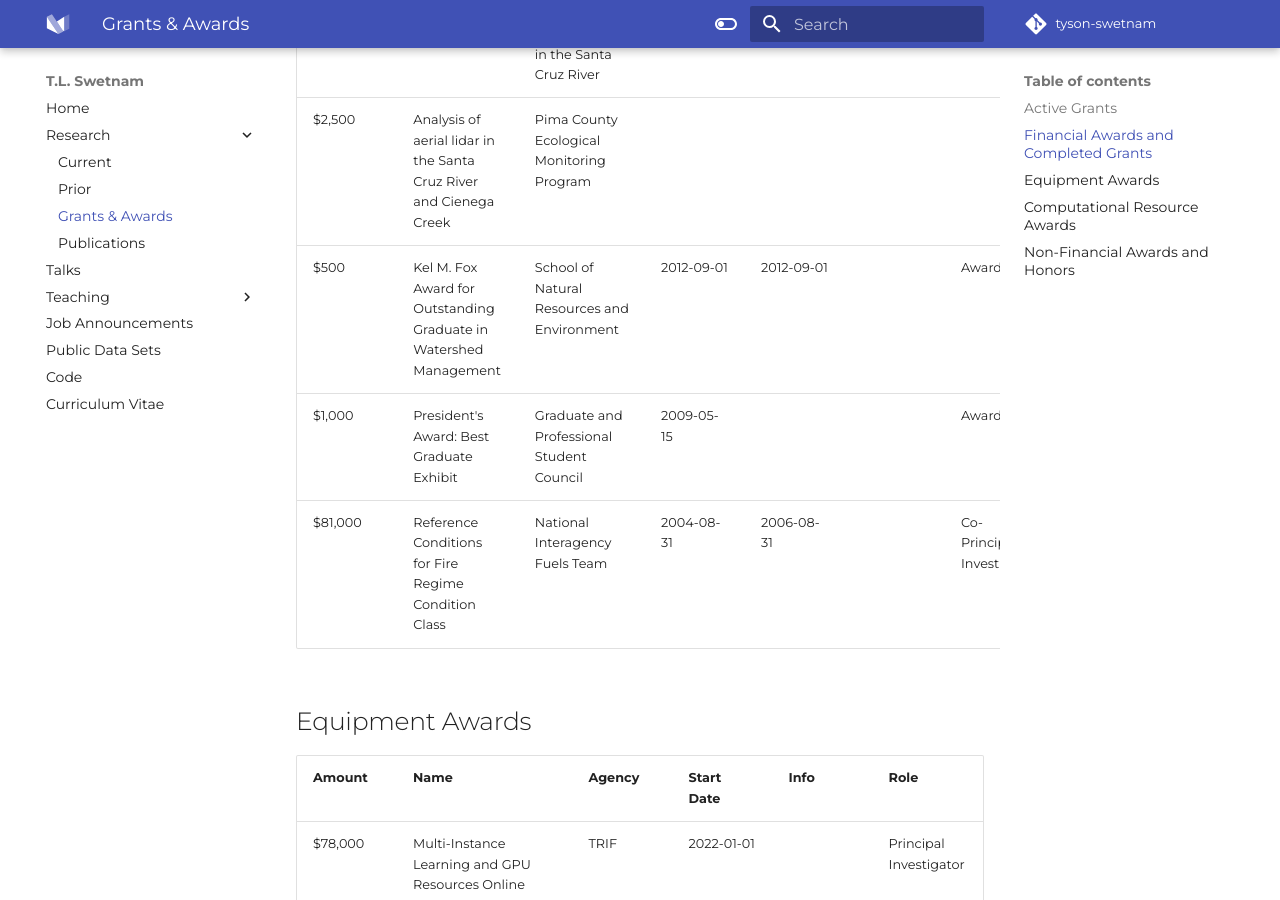
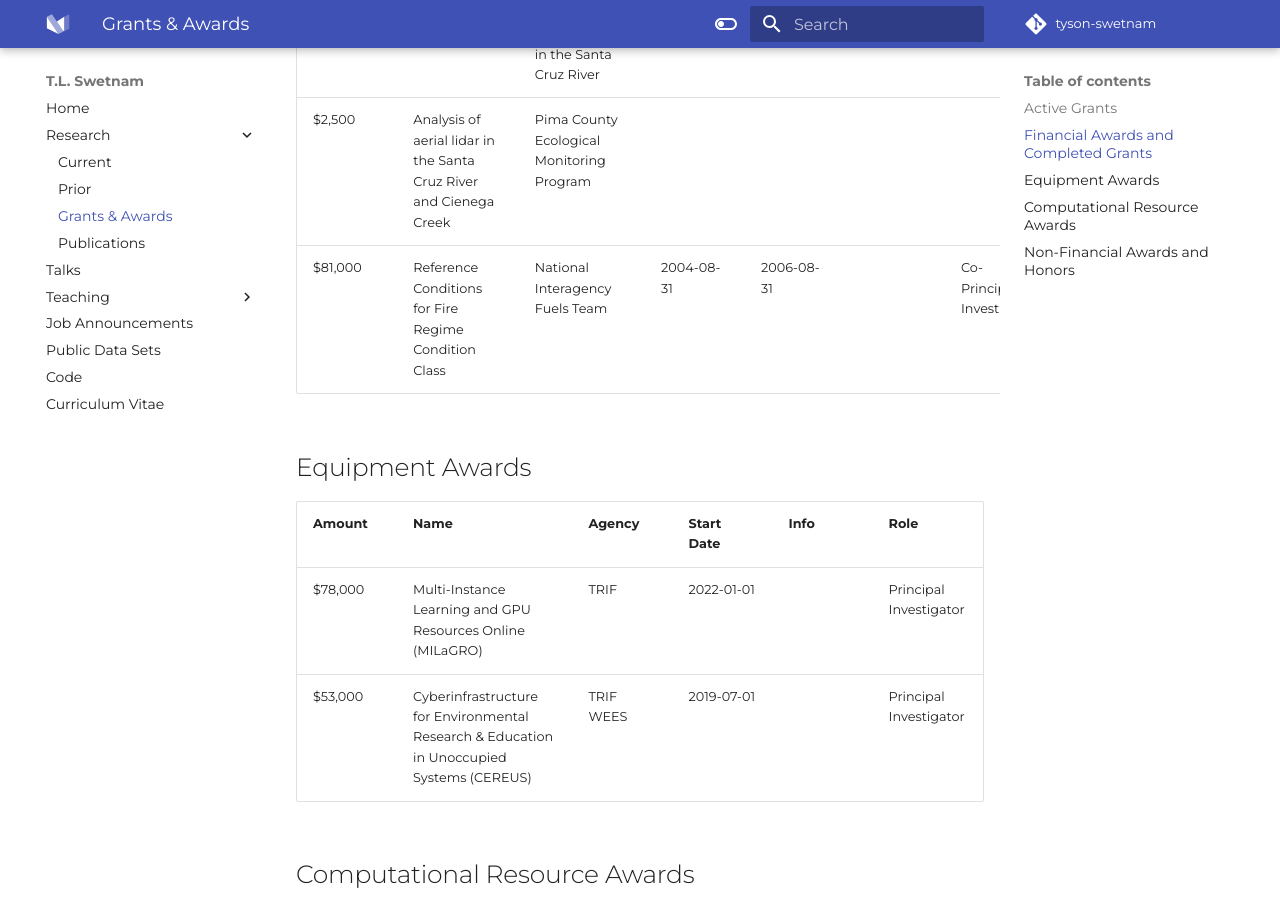
Before and after one commit to tyson-swetnam/new-website, an MkDocs documentation site: the page built from docs/awards.md, in a window 1280 px wide and 900 px high, scrolled down 2749 px. Built offline with MkDocs 1.6.1 and Material for MkDocs 9.7.7, drawn with Linux system fonts in a browser that asks for light colours; some web fonts are replaced; comment, search, counter and statistics services are not loaded; some of the changed text lies outside the part shown.

Commit message:
Update awards.md

```diff
--- a/docs/awards.md
+++ b/docs/awards.md
@@ -22,8 +22,6 @@
 | $449,025 | LTAR-NEON Collaboration to Quantify Rangeland Vegetation Production | [![NIFA-0429391](https://img.shields.io/badge/NIFA-0429391-green.svg)](https://portal.nifa.usda.gov/web/crisprojectpages/0429391-ltar-neon-collaboration-to-quantify-rangeland-vegetation-production.html) | 2015-01-01 | 2020-12-31 | | Senior Personnel |
 | $17,186 | Pima County Regional Flood Control District | Sediment Transport Analysis and Assessment of Vegetation Characteristics in the Santa Cruz River | 2012-09-01 | 2013-09-01 | | Co-Principal Investigator |
 | $2,500 | Analysis of aerial lidar in the Santa Cruz River and Cienega Creek | Pima County Ecological Monitoring Program |
-| $500 | Kel M. Fox Award for Outstanding Graduate in Watershed Management | School of Natural Resources and Environment | 2012-09-01 | 2012-09-01 | | Awardee |
-| $1,000 | President's Award: Best Graduate Exhibit | Graduate and Professional Student Council | 2009-05-15 | | | Awardee |
 | $81,000 | Reference Conditions for Fire Regime Condition Class | National Interagency Fuels Team | 2004-08-31 | 2006-08-31 |  | Co-Principal Investigator |
 
 ## Equipment Awards
```
Also changed, not shown: other parts of docs/awards.md (+2 -0 lines).
